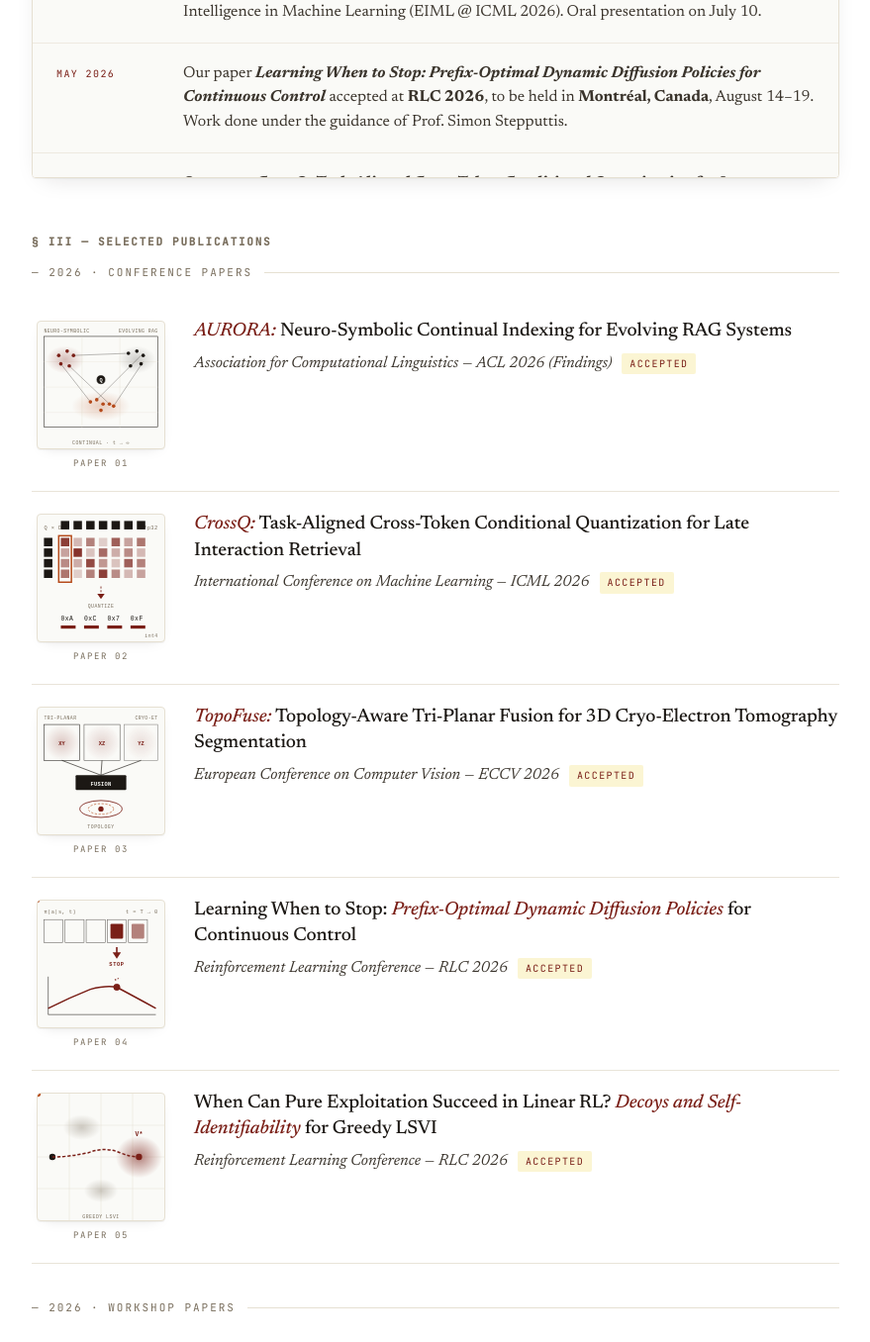
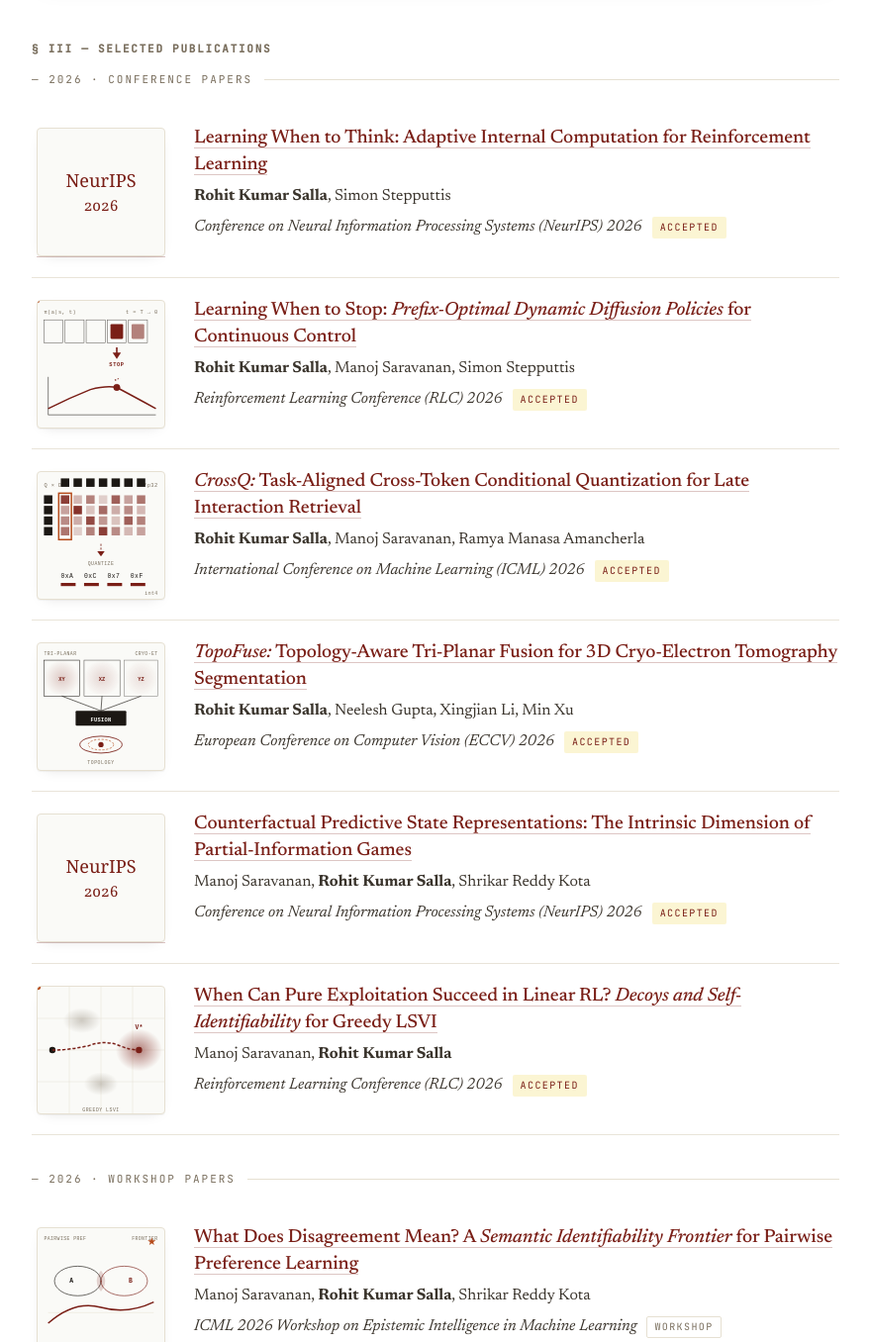
Before and after one commit to rohitsalla/rohitsalla.github.io, a plain HTML site: page index.html in a window 1280 px wide. Shown: the part 1243-2599 px from the top of the page at 99% size, without its empty margins (200-1079 px from the left). Drawn offline with Linux system fonts and the light colour scheme.

Commit message:
Update CV publications, academic service, NeurIPS news, and introduction

```diff
--- a/index.html
+++ b/index.html
@@ -685,9 +685,6 @@
       <p class="bio reveal d2">
         Hello! I am a Master's student in Computer Engineering at <a href="https://vt.edu/" target="_blank" rel="noopener">Virginia Tech</a>, where I work on reinforcement learning for language models and robot control at <a href="https://simonstepputtis.com/" target="_blank" rel="noopener">TEALab</a> with <a href="https://simonstepputtis.com/" target="_blank" rel="noopener">Simon Stepputtis</a>.
       </p>
-      <p class="bio reveal d2">
-        Before Virginia Tech, I worked across three labs during my undergrad. At <a href="https://sites.google.com/site/chihyichiu/" target="_blank" rel="noopener">NCCU Taiwan</a> with <a href="https://sites.google.com/site/chihyichiu/" target="_blank" rel="noopener">Prof. Chih-Yi Chiu</a> on token quantization for late-interaction retrieval. At <a href="https://iisc.ac.in/" target="_blank" rel="noopener">IISc Bangalore</a> with Prof. Suresh Sundaram on object detection transformers for small objects. At <a href="https://www.cmu.edu/" target="_blank" rel="noopener">CMU</a> with Prof. Min Xu on 3D segmentation and volumetric scene understanding.
-      </p>
       <p class="hero-links reveal d3">
         <a href="mailto:sallarohit1011@gmail.com">Email</a>
         <a href="CV_Rohit_Salla.pdf">CV</a>
@@ -754,6 +751,13 @@
     <div class="section-rule"></div>
 
     <div class="news-scroll">
+
+      <div class="news-item">
+        <div class="news-date">Nov 2026</div>
+        <div class="news-body">
+          Our papers <strong><em>Learning When to Think: Adaptive Internal Computation for Reinforcement Learning</em></strong> and <strong><em>Counterfactual Predictive State Representations: The Intrinsic Dimension of Partial-Information Games</em></strong> were accepted at <strong>NeurIPS 2026</strong>. I’ll be presenting in <strong>Atlanta</strong> on <strong>December 10, 2026</strong>.
+        </div>
+      </div>
 
       <div class="news-item">
         <div class="news-date">Jun 2026</div>
@@ -852,64 +856,61 @@
 
       <article class="pub">
         <div class="pub-thumb">
-          <svg class="thumb" viewBox="0 0 120 120" xmlns="http://www.w3.org/2000/svg">
-            <defs>
-              <radialGradient id="aurA" cx="50%" cy="50%">
-                <stop offset="0%" stop-color="#7a1f17" stop-opacity="0.28"/>
-                <stop offset="100%" stop-color="#7a1f17" stop-opacity="0"/>
-              </radialGradient>
-              <radialGradient id="aurB" cx="50%" cy="50%">
-                <stop offset="0%" stop-color="#1c1814" stop-opacity="0.20"/>
-                <stop offset="100%" stop-color="#1c1814" stop-opacity="0"/>
-              </radialGradient>
-              <radialGradient id="aurC" cx="50%" cy="50%">
-                <stop offset="0%" stop-color="#b54a1a" stop-opacity="0.26"/>
-                <stop offset="100%" stop-color="#b54a1a" stop-opacity="0"/>
-              </radialGradient>
-            </defs>
-            <text x="6" y="10" font-size="4.5" fill="#7a6f5e" font-family="monospace" letter-spacing="0.4">NEURO-SYMBOLIC</text>
-            <text x="114" y="10" font-size="4.5" fill="#7a6f5e" font-family="monospace" letter-spacing="0.4" text-anchor="end">EVOLVING RAG</text>
-            <rect x="6" y="14" width="108" height="86" fill="none" stroke="#1c1814" stroke-width="0.5"/>
-            <g stroke="#e6e0d2" stroke-width="0.3">
-              <line x1="6" y1="38" x2="114" y2="38"/>
-              <line x1="6" y1="62" x2="114" y2="62"/>
-              <line x1="6" y1="86" x2="114" y2="86"/>
-              <line x1="42" y1="14" x2="42" y2="100"/>
-              <line x1="78" y1="14" x2="78" y2="100"/>
-            </g>
-            <ellipse cx="26" cy="36" rx="18" ry="13" fill="url(#aurA)"/>
-            <ellipse cx="94" cy="36" rx="18" ry="13" fill="url(#aurB)"/>
-            <ellipse cx="60" cy="80" rx="28" ry="14" fill="url(#aurC)"/>
-            <g stroke="#1c1814" stroke-width="0.5" opacity="0.55">
-              <line x1="34" y1="32" x2="86" y2="30"/>
-              <line x1="22" y1="40" x2="50" y2="76"/>
-              <line x1="100" y1="38" x2="72" y2="80"/>
-              <line x1="30" y1="42" x2="68" y2="78"/>
-              <line x1="98" y1="32" x2="56" y2="74"/>
-            </g>
-            <g fill="#7a1f17">
-              <circle cx="20" cy="32" r="1.7"/><circle cx="28" cy="28" r="1.7"/><circle cx="34" cy="32" r="1.7"/><circle cx="22" cy="40" r="1.7"/><circle cx="30" cy="42" r="1.7"/>
-            </g>
-            <g fill="#1c1814">
-              <circle cx="86" cy="30" r="1.7"/><circle cx="94" cy="28" r="1.7"/><circle cx="100" cy="32" r="1.7"/><circle cx="98" cy="40" r="1.7"/><circle cx="88" cy="42" r="1.7"/>
-            </g>
-            <g fill="#b54a1a">
-              <circle cx="50" cy="76" r="1.7"/><circle cx="56" cy="74" r="1.7"/><circle cx="62" cy="78" r="1.7"/><circle cx="68" cy="78" r="1.7"/><circle cx="72" cy="80" r="1.7"/><circle cx="60" cy="84" r="1.7"/>
-            </g>
-            <circle cx="60" cy="55" r="3.8" fill="#1c1814"/>
-            <text x="60" y="57.6" text-anchor="middle" font-size="5" fill="#fafaf7" font-family="monospace" font-weight="bold">Q</text>
-            <circle cx="60" cy="55" r="3.8" fill="none" stroke="#1c1814" stroke-width="0.6">
-              <animate attributeName="r" values="3.8;15" dur="2s" repeatCount="indefinite"/>
-              <animate attributeName="opacity" values="0.7;0" dur="2s" repeatCount="indefinite"/>
-            </circle>
-            <text x="60" y="116" text-anchor="middle" font-size="4.5" fill="#7a6f5e" font-family="monospace" letter-spacing="0.5">CONTINUAL · t → ∞</text>
-          </svg>
-          <div class="thumb-cap">Paper 01</div>
+          <a href="https://arxiv.org/abs/2611.10822" aria-label="Read Learning When to Think: Adaptive Internal Computation for Reinforcement Learning">
+            <svg class="thumb" viewBox="0 0 120 120" xmlns="http://www.w3.org/2000/svg" role="img" aria-label="NeurIPS 2026 paper">
+              <text x="60" y="55" text-anchor="middle" font-size="17" fill="currentColor" font-family="Georgia, serif">NeurIPS</text>
+              <text x="60" y="78" text-anchor="middle" font-size="14" fill="currentColor" font-family="Georgia, serif">2026</text>
+            </svg>
+          </a>
         </div>
         <div>
-          <h3 class="pub-title"><span class="accent-word">AURORA:</span> Neuro-Symbolic Continual Indexing for Evolving RAG Systems</h3>
+          <h3 class="pub-title"><a href="https://arxiv.org/abs/2611.10822">Learning When to Think: Adaptive Internal Computation for Reinforcement Learning</a></h3>
+          <p class="venue" style="margin: 6px 0 0; font-style: normal;"><strong>Rohit Kumar Salla</strong>, Simon Stepputtis</p>
           <div class="pub-meta">
-            <span class="venue">Association for Computational Linguistics — ACL 2026 (Findings)</span>
+            <span class="venue">Conference on Neural Information Processing Systems (NeurIPS) 2026</span>
+            <span class="status">Accepted</span>
+          </div>
+        </div>
+      </article>
+
+      <article class="pub">
+        <div class="pub-thumb">
+          <svg class="thumb" viewBox="0 0 120 120" xmlns="http://www.w3.org/2000/svg">
+            <text x="6" y="12" font-size="5" fill="#7a6f5e" font-family="monospace" letter-spacing="0.4">π(a|s, t)</text>
+            <text x="114" y="12" font-size="5" fill="#7a6f5e" font-family="monospace" letter-spacing="0.4" text-anchor="end">t = T → 0</text>
+            <g stroke="#1c1814" stroke-width="0.5" fill="none" opacity="0.7">
+              <rect x="6" y="18" width="18" height="22"/><rect x="26" y="18" width="18" height="22"/><rect x="46" y="18" width="18" height="22"/><rect x="66" y="18" width="18" height="22"/><rect x="86" y="18" width="18" height="22"/>
+            </g>
+            <rect x="69" y="22" width="12" height="14" fill="#7a1f17" rx="1"/>
+            <rect x="89" y="22" width="12" height="14" fill="#7a1f17" rx="1" opacity="0.55"/>
+            <g>
+              <line x1="75" y1="44" x2="75" y2="51" stroke="#7a1f17" stroke-width="1.5"/>
+              <polygon points="71,49 79,49 75,55" fill="#7a1f17"/>
+              <text x="75" y="62" text-anchor="middle" font-size="5" fill="#7a1f17" font-family="monospace" letter-spacing="0.6" font-weight="bold">STOP</text>
+            </g>
+            <g stroke="#1c1814" stroke-width="0.5" fill="none">
+              <line x1="10" y1="108" x2="112" y2="108"/>
+              <line x1="10" y1="72" x2="10" y2="108"/>
+            </g>
+            <path id="dpath" d="M 10 102 Q 30 92 50 84 Q 65 80 75 82 Q 90 90 112 102" fill="none" stroke="#7a1f17" stroke-width="1.4"/>
+            <circle cx="75" cy="82" r="3" fill="#7a1f17"/>
+            <circle cx="75" cy="82" r="3" fill="none" stroke="#7a1f17" stroke-width="0.6">
+              <animate attributeName="r" values="3;9" dur="2s" repeatCount="indefinite"/>
+              <animate attributeName="opacity" values="1;0" dur="2s" repeatCount="indefinite"/>
+            </circle>
+            <text x="75" y="76" text-anchor="middle" font-size="4" fill="#7a1f17" font-family="monospace" font-weight="bold">t*</text>
+            <circle r="2" fill="#b54a1a">
+              <animateMotion dur="3.5s" repeatCount="indefinite">
+                <mpath href="#dpath"/>
+              </animateMotion>
+            </circle>
+          </svg>
+        </div>
+        <div>
+          <h3 class="pub-title"><a href="https://arxiv.org/pdf/2608.05084">Learning When to Stop: <span class="accent-word">Prefix-Optimal Dynamic Diffusion Policies</span> for Continuous Control</a></h3>
+          <p class="venue" style="margin: 6px 0 0; font-style: normal;"><strong>Rohit Kumar Salla</strong>, Manoj Saravanan, Simon Stepputtis</p>
+          <div class="pub-meta">
+            <span class="venue">Reinforcement Learning Conference (RLC) 2026</span>
             <span class="status">Accepted</span>
           </div>
         </div>
@@ -946,12 +947,12 @@
             </g>
             <text x="114" y="116" font-size="4.5" fill="#7a6f5e" font-family="monospace" letter-spacing="0.4" text-anchor="end">int4</text>
           </svg>
-          <div class="thumb-cap">Paper 02</div>
         </div>
         <div>
-          <h3 class="pub-title"><span class="accent-word">CrossQ:</span> Task-Aligned Cross-Token Conditional Quantization for Late Interaction Retrieval</h3>
+          <h3 class="pub-title"><a href="https://arxiv.org/pdf/2608.19204"><span class="accent-word">CrossQ:</span> Task-Aligned Cross-Token Conditional Quantization for Late Interaction Retrieval</a></h3>
+          <p class="venue" style="margin: 6px 0 0; font-style: normal;"><strong>Rohit Kumar Salla</strong>, Manoj Saravanan, Ramya Manasa Amancherla</p>
           <div class="pub-meta">
-            <span class="venue">International Conference on Machine Learning — ICML 2026</span>
+            <span class="venue">International Conference on Machine Learning (ICML) 2026</span>
             <span class="status">Accepted</span>
           </div>
         </div>
@@ -991,12 +992,12 @@
             <circle cx="60" cy="96" r="2.5" fill="#7a1f17"/>
             <text x="60" y="114" text-anchor="middle" font-size="4.5" fill="#7a6f5e" font-family="monospace" letter-spacing="0.5">TOPOLOGY</text>
           </svg>
-          <div class="thumb-cap">Paper 03</div>
         </div>
         <div>
-          <h3 class="pub-title"><span class="accent-word">TopoFuse:</span> Topology-Aware Tri-Planar Fusion for 3D Cryo-Electron Tomography Segmentation</h3>
+          <h3 class="pub-title"><a href="https://arxiv.org/pdf/2609.29717"><span class="accent-word">TopoFuse:</span> Topology-Aware Tri-Planar Fusion for 3D Cryo-Electron Tomography Segmentation</a></h3>
+          <p class="venue" style="margin: 6px 0 0; font-style: normal;"><strong>Rohit Kumar Salla</strong>, Neelesh Gupta, Xingjian Li, Min Xu</p>
           <div class="pub-meta">
-            <span class="venue">European Conference on Computer Vision — ECCV 2026</span>
+            <span class="venue">European Conference on Computer Vision (ECCV) 2026</span>
             <span class="status">Accepted</span>
           </div>
         </div>
@@ -1004,42 +1005,18 @@
 
       <article class="pub">
         <div class="pub-thumb">
-          <svg class="thumb" viewBox="0 0 120 120" xmlns="http://www.w3.org/2000/svg">
-            <text x="6" y="12" font-size="5" fill="#7a6f5e" font-family="monospace" letter-spacing="0.4">π(a|s, t)</text>
-            <text x="114" y="12" font-size="5" fill="#7a6f5e" font-family="monospace" letter-spacing="0.4" text-anchor="end">t = T → 0</text>
-            <g stroke="#1c1814" stroke-width="0.5" fill="none" opacity="0.7">
-              <rect x="6" y="18" width="18" height="22"/><rect x="26" y="18" width="18" height="22"/><rect x="46" y="18" width="18" height="22"/><rect x="66" y="18" width="18" height="22"/><rect x="86" y="18" width="18" height="22"/>
-            </g>
-            <rect x="69" y="22" width="12" height="14" fill="#7a1f17" rx="1"/>
-            <rect x="89" y="22" width="12" height="14" fill="#7a1f17" rx="1" opacity="0.55"/>
-            <g>
-              <line x1="75" y1="44" x2="75" y2="51" stroke="#7a1f17" stroke-width="1.5"/>
-              <polygon points="71,49 79,49 75,55" fill="#7a1f17"/>
-              <text x="75" y="62" text-anchor="middle" font-size="5" fill="#7a1f17" font-family="monospace" letter-spacing="0.6" font-weight="bold">STOP</text>
-            </g>
-            <g stroke="#1c1814" stroke-width="0.5" fill="none">
-              <line x1="10" y1="108" x2="112" y2="108"/>
-              <line x1="10" y1="72" x2="10" y2="108"/>
-            </g>
-            <path id="dpath" d="M 10 102 Q 30 92 50 84 Q 65 80 75 82 Q 90 90 112 102" fill="none" stroke="#7a1f17" stroke-width="1.4"/>
-            <circle cx="75" cy="82" r="3" fill="#7a1f17"/>
-            <circle cx="75" cy="82" r="3" fill="none" stroke="#7a1f17" stroke-width="0.6">
-              <animate attributeName="r" values="3;9" dur="2s" repeatCount="indefinite"/>
-              <animate attributeName="opacity" values="1;0" dur="2s" repeatCount="indefinite"/>
-            </circle>
-            <text x="75" y="76" text-anchor="middle" font-size="4" fill="#7a1f17" font-family="monospace" font-weight="bold">t*</text>
-            <circle r="2" fill="#b54a1a">
-              <animateMotion dur="3.5s" repeatCount="indefinite">
-                <mpath href="#dpath"/>
-              </animateMotion>
-            </circle>
-          </svg>
-          <div class="thumb-cap">Paper 04</div>
+          <a href="https://openreview.net/pdf/a83d3433ceb33e520a9842b869ee26d9874a3119.pdf" aria-label="Read Counterfactual Predictive State Representations: The Intrinsic Dimension of Partial-Information Games">
+            <svg class="thumb" viewBox="0 0 120 120" xmlns="http://www.w3.org/2000/svg" role="img" aria-label="NeurIPS 2026 paper">
+              <text x="60" y="55" text-anchor="middle" font-size="17" fill="currentColor" font-family="Georgia, serif">NeurIPS</text>
+              <text x="60" y="78" text-anchor="middle" font-size="14" fill="currentColor" font-family="Georgia, serif">2026</text>
+            </svg>
+          </a>
         </div>
         <div>
-          <h3 class="pub-title">Learning When to Stop: <span class="accent-word">Prefix-Optimal Dynamic Diffusion Policies</span> for Continuous Control</h3>
+          <h3 class="pub-title"><a href="https://openreview.net/pdf/a83d3433ceb33e520a9842b869ee26d9874a3119.pdf">Counterfactual Predictive State Representations: The Intrinsic Dimension of Partial-Information Games</a></h3>
+          <p class="venue" style="margin: 6px 0 0; font-style: normal;">Manoj Saravanan, <strong>Rohit Kumar Salla</strong>, Shrikar Reddy Kota</p>
           <div class="pub-meta">
-            <span class="venue">Reinforcement Learning Conference — RLC 2026</span>
+            <span class="venue">Conference on Neural Information Processing Systems (NeurIPS) 2026</span>
             <span class="status">Accepted</span>
           </div>
         </div>
@@ -1078,12 +1055,12 @@
             </g>
             <text x="60" y="118" text-anchor="middle" font-size="4.5" fill="#7a6f5e" font-family="monospace" letter-spacing="0.5">GREEDY LSVI</text>
           </svg>
-          <div class="thumb-cap">Paper 05</div>
         </div>
         <div>
-          <h3 class="pub-title">When Can Pure Exploitation Succeed in Linear RL? <span class="accent-word">Decoys and Self-Identifiability</span> for Greedy LSVI</h3>
+          <h3 class="pub-title"><a href="https://rlj.cs.umass.edu/2026/papers/Paper118.pdf">When Can Pure Exploitation Succeed in Linear RL? <span class="accent-word">Decoys and Self-Identifiability</span> for Greedy LSVI</a></h3>
+          <p class="venue" style="margin: 6px 0 0; font-style: normal;">Manoj Saravanan, <strong>Rohit Kumar Salla</strong></p>
           <div class="pub-meta">
-            <span class="venue">Reinforcement Learning Conference — RLC 2026</span>
+            <span class="venue">Reinforcement Learning Conference (RLC) 2026</span>
             <span class="status">Accepted</span>
           </div>
         </div>
@@ -1115,60 +1092,14 @@
             <!-- spotlight star -->
             <text x="108" y="16" text-anchor="middle" font-size="10" fill="#b54a1a" font-family="monospace">★</text>
           </svg>
-          <div class="thumb-cap">Paper 06</div>
         </div>
         <div>
-          <h3 class="pub-title">What Does Disagreement Mean? A <span class="accent-word">Semantic Identifiability Frontier</span> for Pairwise Preference Learning</h3>
+          <h3 class="pub-title"><a href="http://arxiv.org/pdf/2610.20450">What Does Disagreement Mean? A <span class="accent-word">Semantic Identifiability Frontier</span> for Pairwise Preference Learning</a></h3>
+          <p class="venue" style="margin: 6px 0 0; font-style: normal;">Manoj Saravanan, <strong>Rohit Kumar Salla</strong>, Shrikar Reddy Kota</p>
           <div class="pub-meta">
-            <span class="venue">EIML @ ICML 2026 — Workshop on Epistemic Intelligence in Machine Learning</span>
+            <span class="venue">ICML 2026 Workshop on Epistemic Intelligence in Machine Learning</span>
             <span class="ws-tag">Workshop</span>
-            <span class="status-spotlight"><strong>Spotlight</strong></span>
-          </div>
-        </div>
-      </article>
-
-      <article class="pub">
-        <div class="pub-thumb">
-          <svg class="thumb" viewBox="0 0 120 120" xmlns="http://www.w3.org/2000/svg">
-            <g>
-              <rect x="44" y="6" width="32" height="14" fill="#1c1814" rx="1"/>
-              <text x="60" y="16" text-anchor="middle" font-size="6" fill="#fafaf7" font-family="monospace" font-weight="bold" letter-spacing="0.4">PROMPT</text>
-            </g>
-            <g stroke="#1c1814" stroke-width="0.6" fill="none">
-              <line x1="55" y1="20" x2="20" y2="38"/>
-              <line x1="60" y1="20" x2="60" y2="38"/>
-              <line x1="65" y1="20" x2="100" y2="38"/>
-            </g>
-            <g>
-              <rect x="6" y="38" width="28" height="12" fill="none" stroke="#1c1814" stroke-width="0.6" rx="1"/>
-              <text x="20" y="46.5" text-anchor="middle" font-size="5.5" fill="#1c1814" font-family="monospace">Q₁</text>
-              <rect x="46" y="38" width="28" height="12" fill="none" stroke="#1c1814" stroke-width="0.6" rx="1"/>
-              <text x="60" y="46.5" text-anchor="middle" font-size="5.5" fill="#1c1814" font-family="monospace">Q₂</text>
-              <rect x="86" y="38" width="28" height="12" fill="none" stroke="#1c1814" stroke-width="0.6" rx="1"/>
-              <text x="100" y="46.5" text-anchor="middle" font-size="5.5" fill="#1c1814" font-family="monospace">Q₃</text>
-            </g>
-            <g>
-              <rect x="10" y="62" width="20" height="14" fill="#7a1f17" rx="1"/>
-              <text x="20" y="72" text-anchor="middle" font-size="6" fill="#fafaf7" font-family="monospace" font-weight="bold">YES</text>
-              <rect x="50" y="62" width="20" height="14" fill="#1c1814" rx="1"/>
-              <text x="60" y="72" text-anchor="middle" font-size="6" fill="#fafaf7" font-family="monospace" font-weight="bold">NO</text>
-              <rect x="90" y="62" width="20" height="14" fill="#7a1f17" rx="1"/>
-              <text x="100" y="72" text-anchor="middle" font-size="6" fill="#fafaf7" font-family="monospace" font-weight="bold">YES</text>
-            </g>
-            <g>
-              <rect x="74" y="96" width="40" height="16" fill="none" stroke="#7a1f17" stroke-width="0.7" rx="1"/>
-              <text x="94" y="103" text-anchor="middle" font-size="4.5" fill="#7a1f17" font-family="monospace" letter-spacing="0.3">CONTRADICT</text>
-              <text x="94" y="110" text-anchor="middle" font-size="6" fill="#7a1f17" font-family="monospace" font-weight="bold">66%</text>
-            </g>
-          </svg>
-          <div class="thumb-cap">Paper 07</div>
-        </div>
-        <div>
-          <h3 class="pub-title">Quantifying <span class="accent-word">Cross-Query Contradictions</span> in Multi-Query LLM Reasoning</h3>
-          <div class="pub-meta">
-            <span class="venue">ICLR 2026 Workshop on Logical Reasoning of Large Language Models</span>
-            <span class="ws-tag">Workshop</span>
-            <span class="status">Accepted</span>
+            <span class="status-spotlight"><strong>Best Paper Award · Spotlight</strong></span>
           </div>
         </div>
       </article>
@@ -1181,9 +1112,13 @@
     <div class="section-rule"></div>
     <div class="section-meta" style="margin-bottom: 12px;"><strong>Reviewer</strong></div>
     <div class="services-list">
+      <span class="service-pill">CVPR 2026</span>
       <span class="service-pill">ICLR 2026</span>
-      <span class="service-pill">CVPR 2026</span>
       <span class="service-pill">ICML 2026</span>
+      <span class="service-pill">ACL ARR 2026</span>
+      <span class="service-pill">EMNLP 2026</span>
+      <span class="service-pill">ICLR 2027</span>
+      <span class="service-pill">ICRA 2027</span>
     </div>
   </section>
 
```
